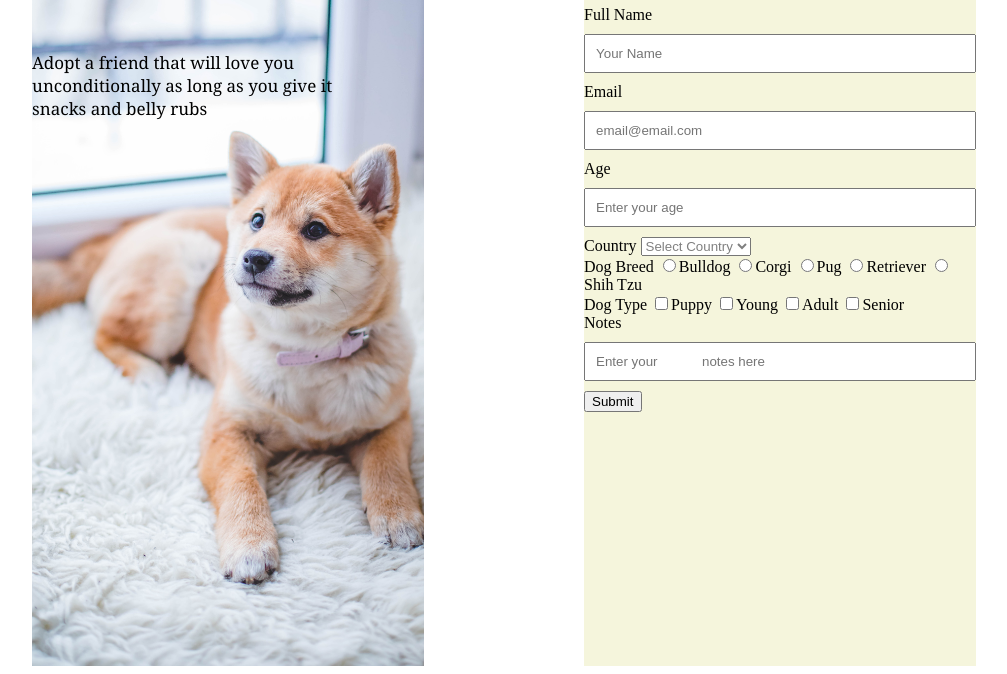
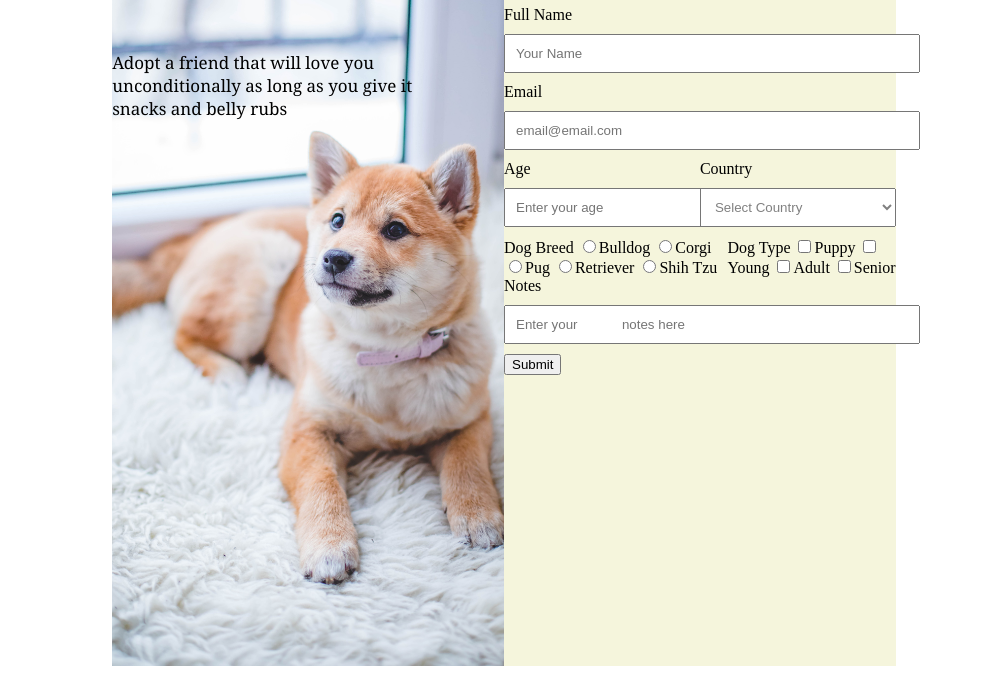
Before and after one commit to patrickerese/final-project, a plain HTML site: page index.html in a window 1280 px wide. Shown: the part 142-816 px from the top of the page, without its empty margins (136-1143 px from the left). Drawn offline with Linux system fonts and the light colour scheme.

Commit message:
HTML and CSS Changes 2

```diff
--- a/index.html
+++ b/index.html
@@ -43,7 +43,7 @@
               placeholder="email@email.com"
             />
           </div>
-          <div>
+          <div class="form-flex">
             <div class="formgroup textfield">
               <label for="_age" id="age">Age</label>
 
@@ -55,7 +55,7 @@
               />
             </div>
 
-            <div>
+            <div class="formgroup selectfield">
               <label for="_country" id="country">Country</label>
               <select name="country" id="country" required>
                 <option id="disable" value="" disabled selected hidden>
@@ -66,7 +66,7 @@
               </select>
             </div>
           </div>
-          <div>
+          <div class="form-flex">
             <div>
               <label for="_dogbreed" id="dogtype">Dog Breed</label>
               <input type="radio" />Bulldog <input type="radio" />Corgi
--- a/styles.css
+++ b/styles.css
@@ -1,7 +1,7 @@
 main {
   display: flex;
   width: 100%;
-  justify-content: space-evenly;
+  justify-content: center;
 }
 
 #_container {
@@ -40,13 +40,16 @@ option {
   color: black;
 }
 
-#_fname {
-}
-
 .formgroup {
   display: flex;
   flex-direction: column;
   margin-bottom: 10px;
+  width: 100%;
+}
+
+.formgroup.textfield {
+  display: block;
+  width: 100%;
 }
 
 .formgroup.textfield > label {
@@ -54,5 +57,22 @@ option {
   margin-bottom: 10px;
 }
 .formgroup.textfield > input {
+  display: block;
   padding: 10px;
+  width: 100%;
 }
+
+.formgroup.selectfield > label {
+  display: block;
+  margin-bottom: 10px;
+}
+.formgroup.selectfield > select {
+  padding: 10px;
+  width: 100%;
+}
+
+
+
+.form-flex{
+  display: flex;
+}
```
Also changed, not shown: reset.css (+4 -4 lines).
